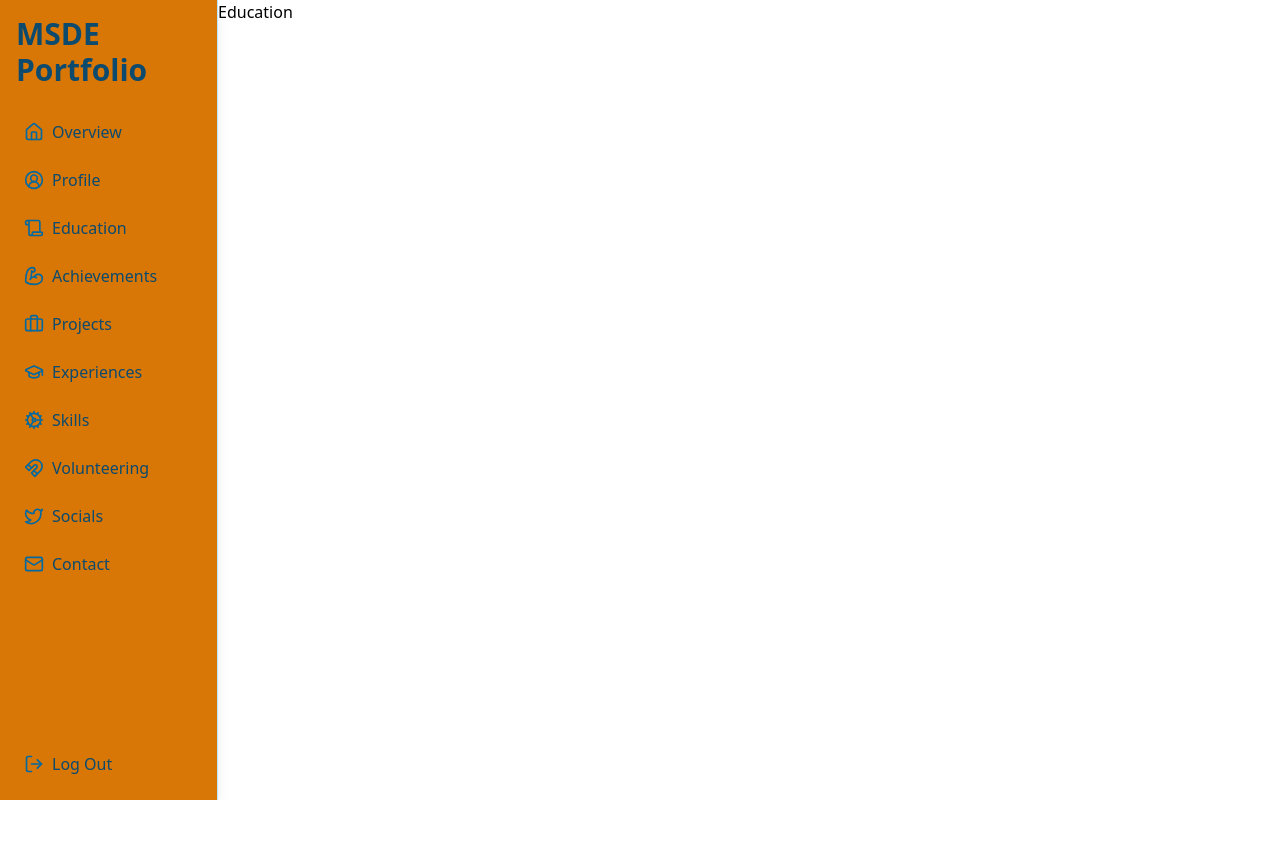
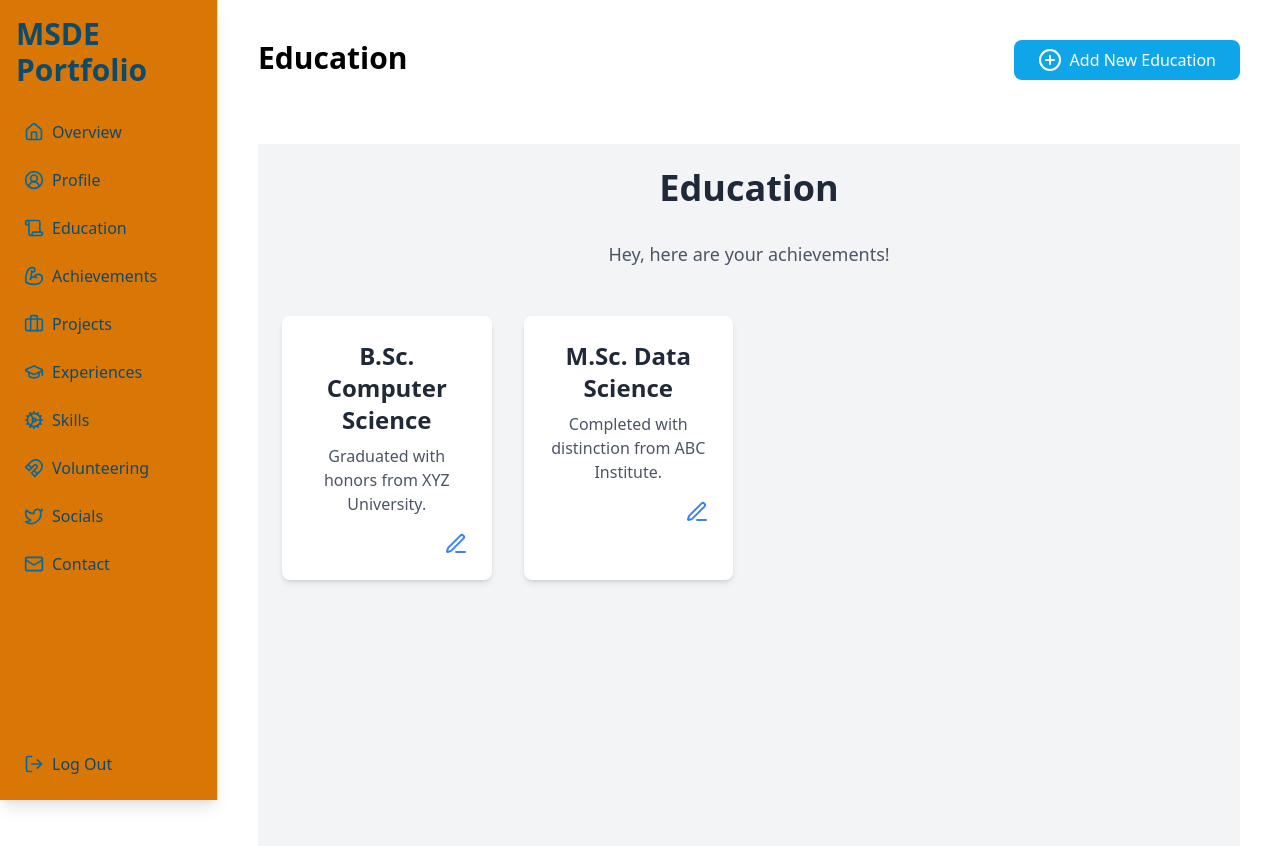
Before and after one commit to M-S-D-E/portfolio-new, a React (Vite) app: page /dashboard/education in a window 1280 px wide. Shown: the top 846 px of the page. Before the commit the page ends 800 px from the top, so only its background shows below. Built offline with nearby package versions, Linux system fonts and the light colour scheme.

Commit message:
created 'education' page

```diff
--- a/src/components/educationCard.jsx
+++ b/src/components/educationCard.jsx
@@ -1,33 +1,17 @@
-import React from 'react'
-import { useNavigate } from 'react-router-dom';
+import React from 'react';
+import { Edit3, Trash2 } from 'lucide-react';
 
-const EducationCard = () => {
-    const EducationCard = ({ title, description, deleted, edit, id }) => {
-        const navigate = useNavigate();
+const EducationCard = ({ title, description, deleted, edit }) => {
+  return (
+    <div className="bg-white p-6 rounded-lg shadow-md hover:shadow-lg transition-shadow duration-300">
+      <h3 className="text-2xl font-semibold mb-2 text-gray-800">{title}</h3>
+      <p className="text-gray-600 mb-4">{description}</p>
+      <div className="flex justify-end space-x-3">
+        {edit && <Edit3 className="w-6 h-6 text-blue-500 cursor-pointer" />}
+        {deleted && <Trash2 className="w-6 h-6 text-red-500 cursor-pointer" />}
+      </div>
+    </div>
+  );
+};
 
-        const handleEdit = () => {
-          navigate(`/edit-education/${id}`); // Navigate to the edit page with the card's id
-        };
-
-        return (
-          <div className="h-60 w-60 bg-sky-700 rounded-lg shadow-lg p-4 flex flex-col">
-            <div className="flex justify-between items-start mb-4">
-              <div className="flex space-x-2">
-                <button className="text-white hover:text-gray-300">
-                  {deleted}
-                </button>
-                <button className="text-white hover:text-gray-300" onClick={handleEdit}>
-                  {edit}
-                </button>
-              </div>
-            </div>
-            <div className="flex flex-col justify-between h-full">
-              <div>
-                <h3 className="text-white text-lg font-semibold mb-2">{title}</h3>
-                <p className="text-gray-200 text-sm">{description}</p>
-              </div>
-            </div>
-          </div>
-        );
-      };
-export default EducationCard
+export default EducationCard;
--- a/src/components/projectsCard.jsx
+++ b/src/components/projectsCard.jsx
@@ -1,5 +1,5 @@
 import React from 'react';
-import { Edit3, Trash2 } from 'lucide-react'; // Example icons, adjust imports as needed
+import { Edit3, Trash2 } from 'lucide-react';
 
 const ProjectsCard = () => {
     return (
--- a/src/pages/dashboard/pages/education.jsx
+++ b/src/pages/dashboard/pages/education.jsx
@@ -1,9 +1,46 @@
-import React from 'react'
+import React from 'react';
+import { Edit3, Trash2 } from 'lucide-react';
+import EducationCard from '../../../components/educationCard';
+import PagesLayout from '../layouts/pagesLayout';
+
+const achievements = [
+  {
+    title: 'B.Sc. Computer Science',
+    description: 'Graduated with honors from XYZ University.',
+    deleted: false,
+    edit: true,
+  },
+  {
+    title: 'M.Sc. Data Science',
+    description: 'Completed with distinction from ABC Institute.',
+    deleted: false,
+    edit: true,
+  },
+  // Add more achievements as needed
+];
 
 const Education = () => {
   return (
-    <div>Education</div>
-  )
-}
+    <PagesLayout headerText="Education" buttonText="Add New Education">
+      <div className="p-6 bg-gray-100 min-h-screen text-center">
+        <div className="container mx-auto">
+          <h2 className="text-4xl font-bold mb-8 text-gray-800">Education</h2>
+          <p className="text-lg text-gray-600 mb-12">Hey, here are your achievements!</p>
+          <div className="grid grid-cols-1 sm:grid-cols-2 md:grid-cols-3 lg:grid-cols-4 gap-8">
+            {achievements.map((card, index) => (
+              <EducationCard
+                key={index}
+                title={card.title}
+                description={card.description}
+                deleted={card.deleted}
+                edit={card.edit}
+              />
+            ))}
+          </div>
+        </div>
+      </div>
+    </PagesLayout>
+  );
+};
 
-export default Education
+export default Education;
```
